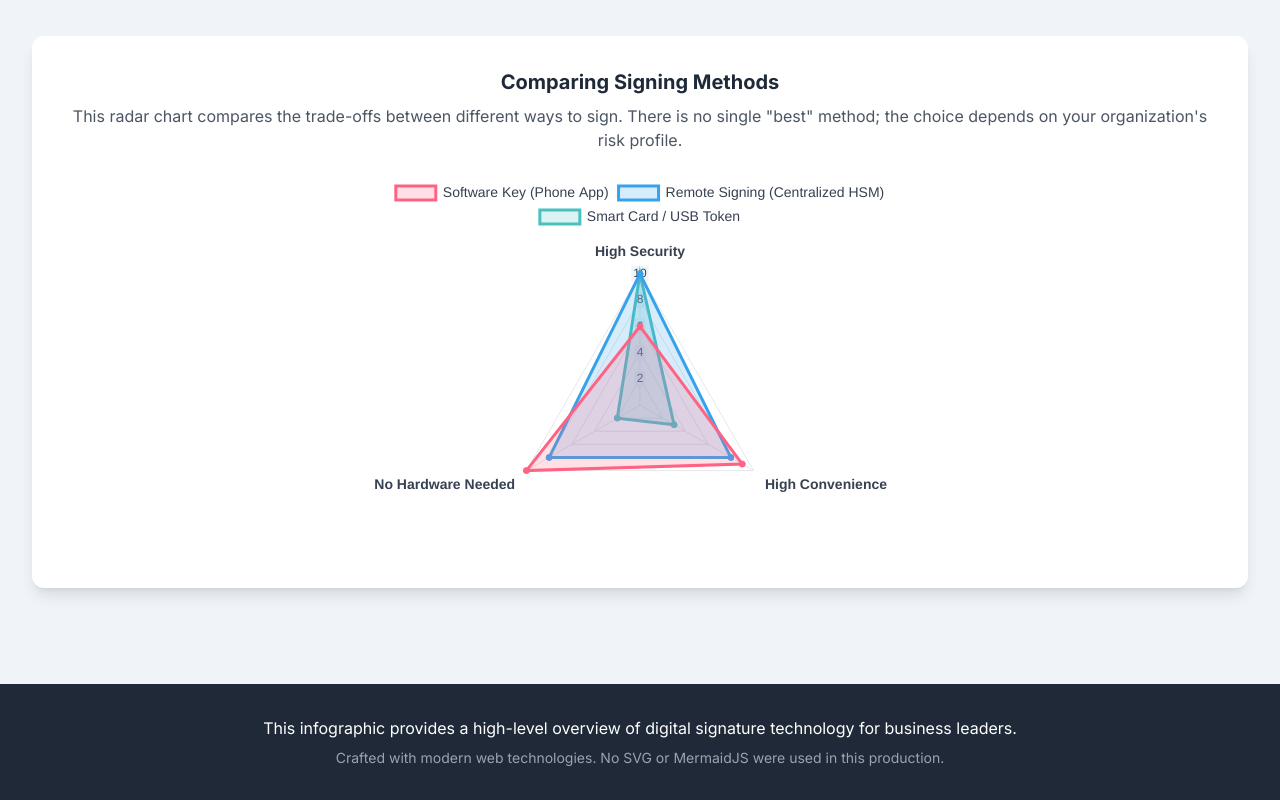
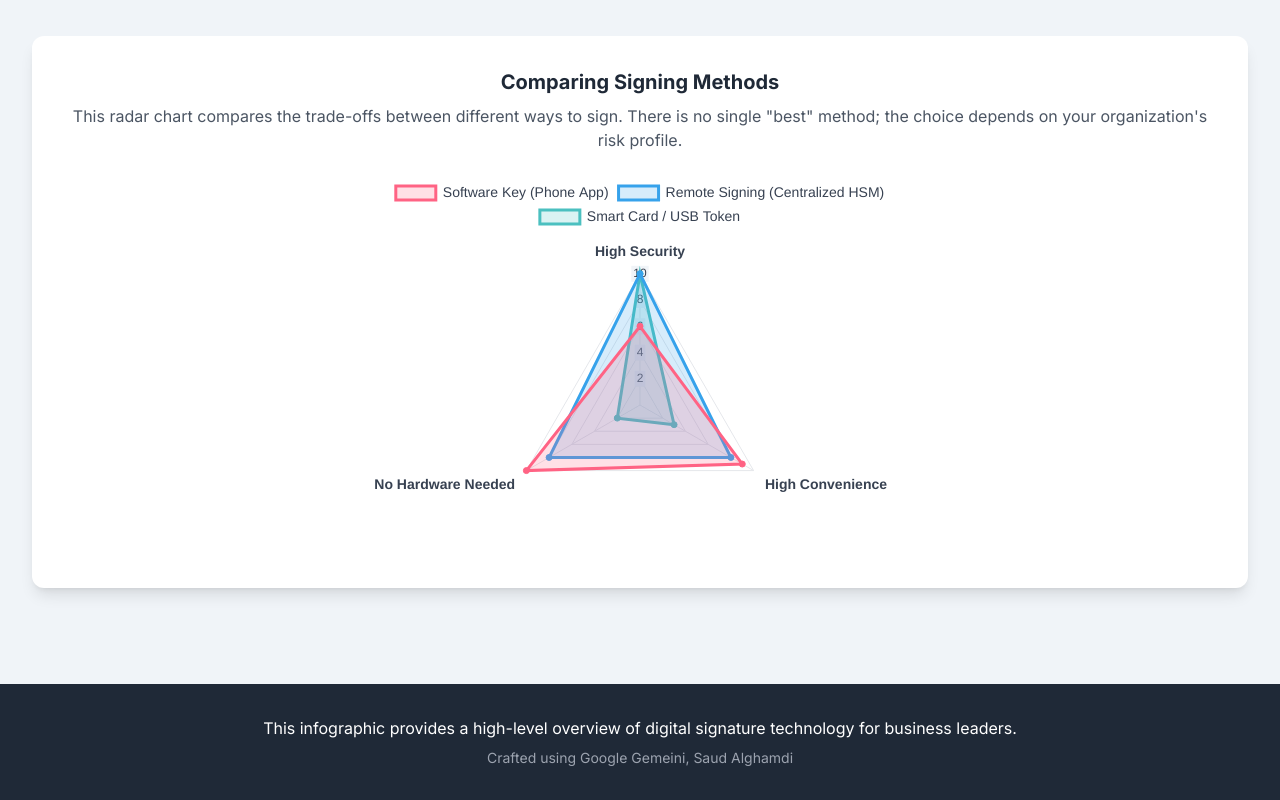
Before and after one commit to SaudAlghamdi/digital-signature-infographic, a plain HTML site: page index.html in a window 1280 px wide. Shown: the part 5416-6216 px from the top of the page. Drawn offline with nearby package versions, Linux system fonts and the light colour scheme.

Commit message:
Update index.html

```diff
--- a/index.html
+++ b/index.html
@@ -301,7 +301,7 @@
 
     <footer class="text-center py-8 bg-gray-800 text-white">
         <p>This infographic provides a high-level overview of digital signature technology for business leaders.</p>
-        <p class="text-sm text-gray-400 mt-2">Crafted with modern web technologies. No SVG or MermaidJS were used in this production.</p>
+        <p class="text-sm text-gray-400 mt-2">Crafted using Google Gemeini, Saud Alghamdi</p>
     </footer>
 
     <script>
```
